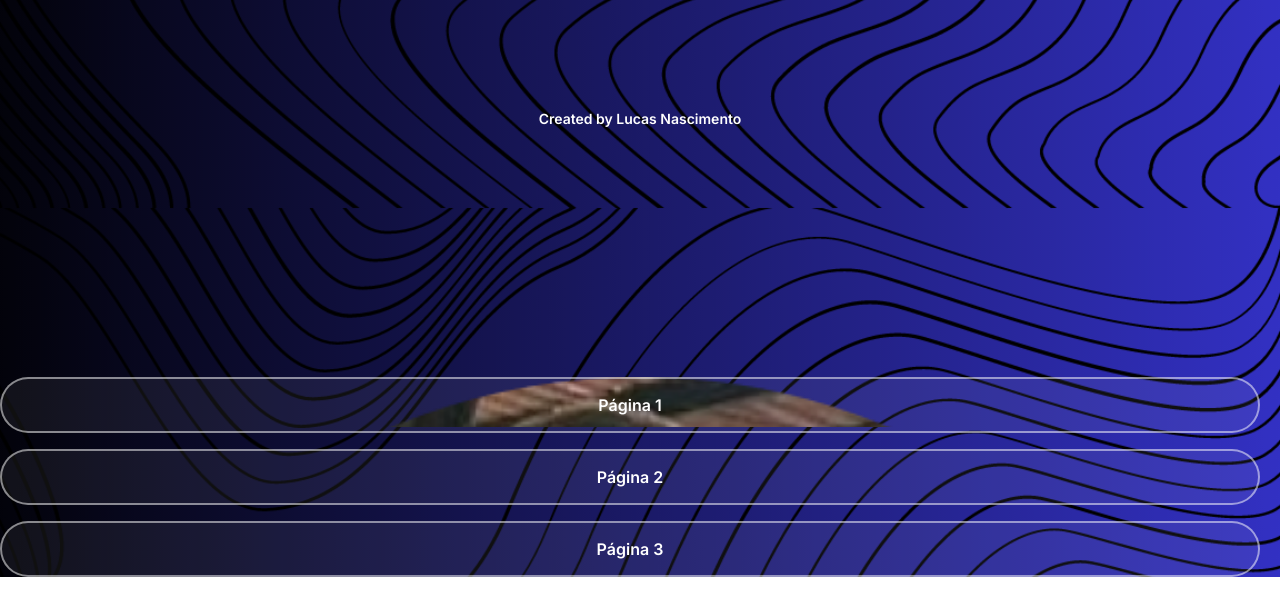
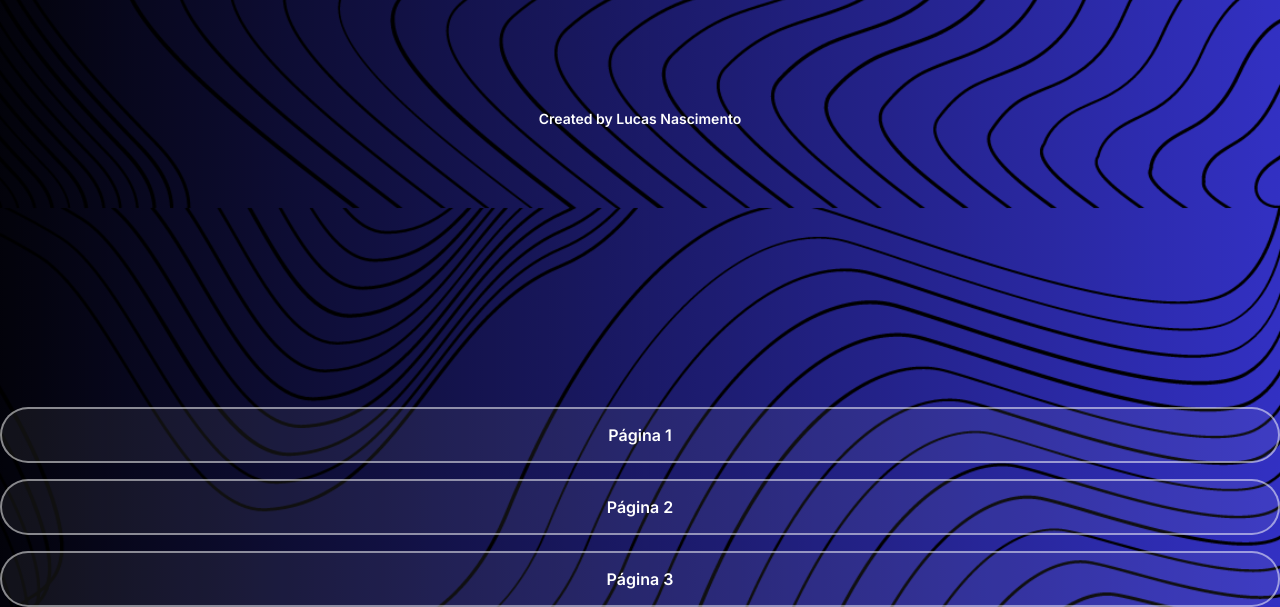
Before and after one commit to LucassNascimentoo/lucas-project, a plain HTML site: page index.html in a window 1280 px wide. Shown: the part 592-1199 px from the top of the page. Before the commit the page ends 1169 px from the top, so only its background shows below. Drawn offline with nearby package versions, Linux system fonts and the light colour scheme.

Commit message:
mudança para icone da navbar

```diff
--- a/index.html
+++ b/index.html
@@ -30,7 +30,7 @@
     <meta name="viewport" content="width=device-width, initial-scale=1.0" />
     <title>Lucas Nascimento</title>
     <link rel="stylesheet" href="./style.css" />
-    <link rel="stylesheet" type="text/css" href="styles.css">
+    <link rel="shortcut icon" href="./ico/avatar.ico" type="text/css" >
   </head>
   <body>
     <div id="conteiner">
--- a/style.css
+++ b/style.css
@@ -103,27 +103,3 @@ footer {
 footer a {
   text-decoration: none;
 }
-.navbar {
-    background-image: url('./assets/avatar.png');
-    background-size: cover; /* ou ajuste como preferir */
-    background-repeat: no-repeat;
-    height: 50px; /* altura desejada para a barra de links */
-    /* Outros estilos como padding, margin, cor do texto, etc. */
-}
-
-.navbar ul {
-    list-style: none;
-    margin: 0;
-    padding: 0;
-}
-
-.navbar li {
-    display: inline-block;
-    margin-right: 20px;
-}
-
-.navbar a {
-    text-decoration: none;
-    color: #ffffff; /* cor do texto */
-    /* Outros estilos de texto */
-}
```
Also changed, not shown: ico/avatar.ico (added).
